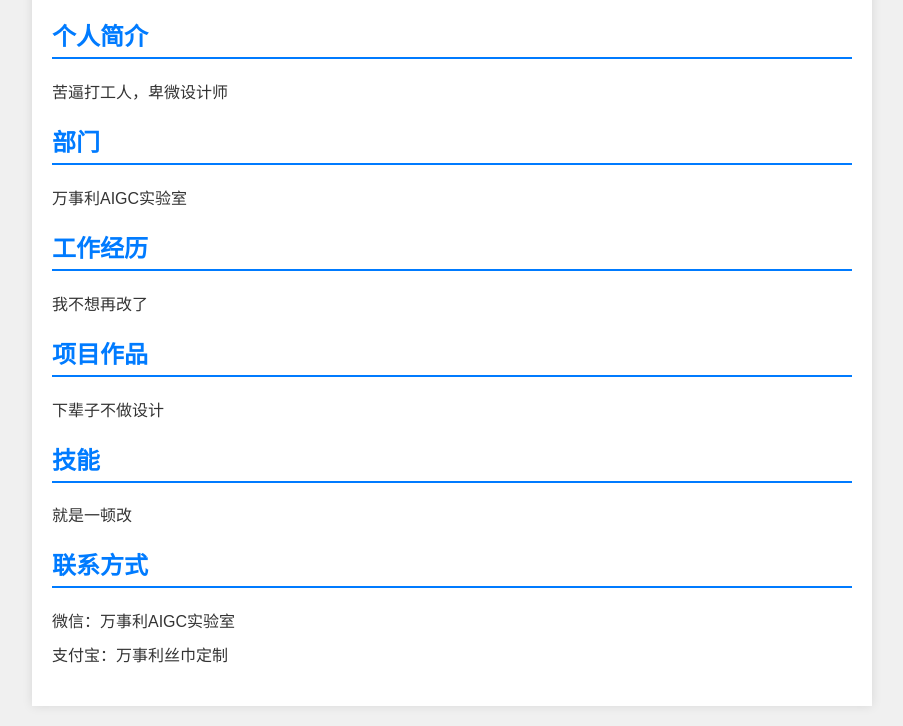
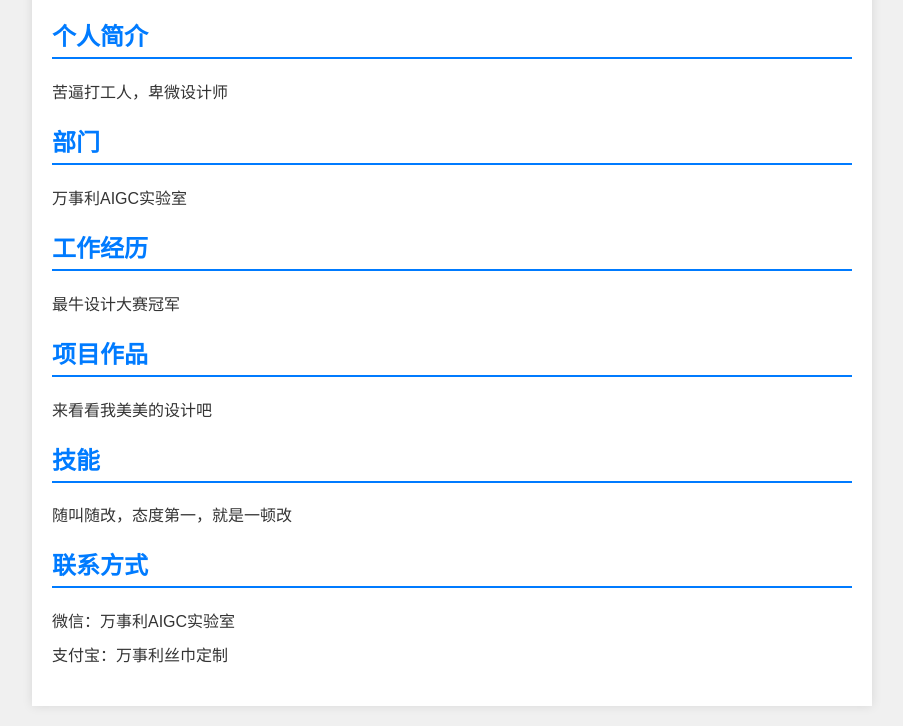
Before and after one commit to zhizhili-0/username-.github.io, a plain HTML site: page index.html in a window 1280 px wide. Shown: the part 349-1075 px from the top of the page, without its empty margins (188-1091 px from the left). Drawn offline with Linux system fonts and the light colour scheme.

Commit message:
Update index.html

```diff
--- a/index.html
+++ b/index.html
@@ -74,21 +74,21 @@
         <section>
             <h2>工作经历</h2>
             <ul>
-                <li>我不想再改了</li>
+                <li>最牛设计大赛冠军</li>
             </ul>
         </section>
 
         <section>
             <h2>项目作品</h2>
             <ul>
-                <li>下辈子不做设计</li>
+                <li>来看看我美美的设计吧</li>
             </ul>
         </section>
 
         <section>
             <h2>技能</h2>
             <ul>
-                <li>就是一顿改</li>
+                <li>随叫随改，态度第一，就是一顿改</li>
             </ul>
         </section>
 
```
